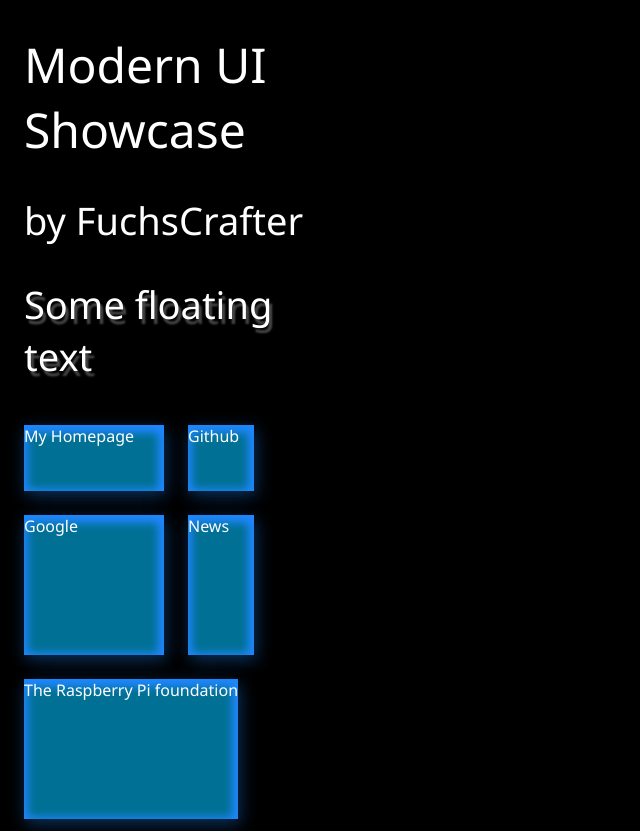
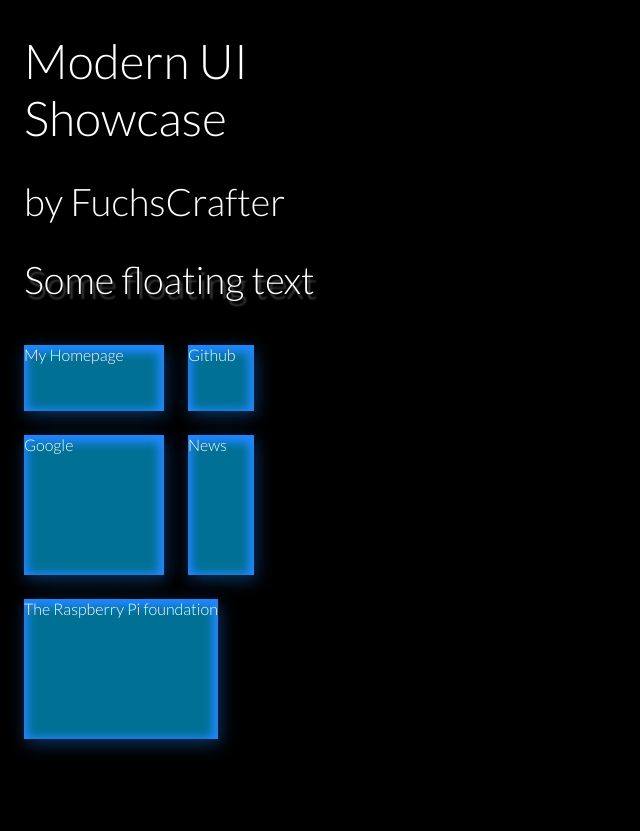
Before and after one commit to FuchsCrafter/modernui, a plain HTML site: page demo.html in a window 1280 px wide. Shown: the whole page, without its empty margins (0-640 px from the left). After the commit the page ends 800 px from the top, so only its background shows below. Drawn offline with Linux system fonts and the light colour scheme.

Commit message:
New font
Added a new font style, https://fonts.google.com/specimen/Lato?category=Sans+Serif&selection.family=Lato:wght@300

```diff
--- a/css/modernui.css
+++ b/css/modernui.css
@@ -4,13 +4,15 @@
  * Copyright 2021  FuchsCrafter fuchscrafter.de
  *
  */
+@import url('https://fonts.googleapis.com/css2?family=Lato:wght@300&display=swap');
+
 
 html {
 	background-color: black;
 }
 
 body {
-	font: normal 16px "Segoe UI", Calibri;
+	font-family: 'Lato', sans-serif;
 	color: white;
 	margin: 12px;
 }
```
